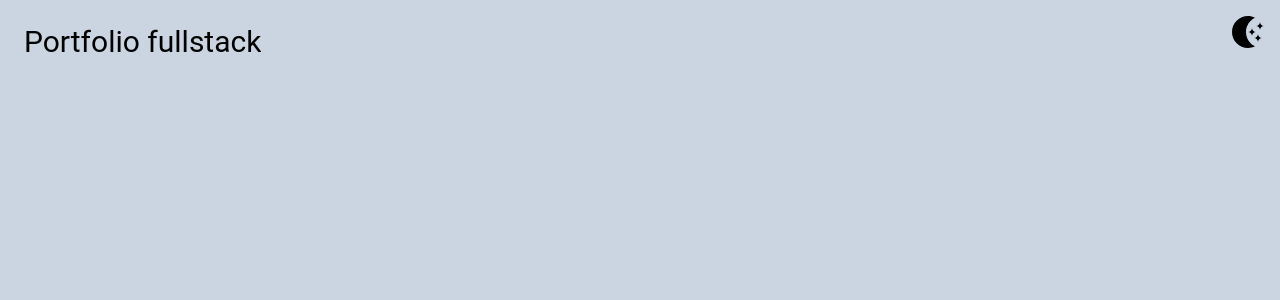
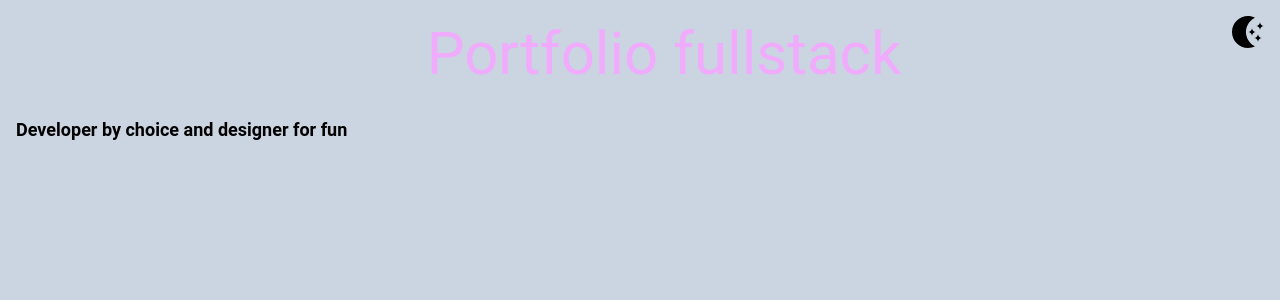
Before and after one commit to Oniros-six/Porfolio, a React (Vite) app: page / in a window 1280 px wide. Shown: the top 300 px of the page. Built offline with nearby package versions, Linux system fonts and the light colour scheme.

Commit message:
Componetice el boton, el titulo, y la cabecera, agregue estilos y animacion. A la animacion le hace falta pero por ahora asi esta bien

```diff
--- /dev/null
+++ b/src/components/Boton.jsx
@@ -0,0 +1,17 @@
+
+import React from "react";
+
+const Boton = (props) => {
+    const {nombre, clases, icon, secondicon} = props;
+    return (
+        <button className={clases} {...props}>
+            {nombre}
+            <i className={icon}/>
+            <i className={secondicon}/>
+        </button>
+
+    )
+
+}
+
+export default Boton;
--- a/src/components/Header.jsx
+++ b/src/components/Header.jsx
@@ -1,7 +1,8 @@
-import anime from "animejs";
 import React, { useEffect, useState } from "react";
 import { ReactComponent as Moon } from "../../assets/moon.svg";
 import { ReactComponent as Sun } from "../../assets/sun.svg";
+import Titulo from "./Titulo";
+import Boton from "./Boton";
 
 const Header = () => {
   const [tema, setTema] = useState("dark");
@@ -23,42 +24,21 @@ const Header = () => {
     document.documentElement.classList.value = tema;
   };
 
-useEffect(() => {
-  var textWrapper = document.querySelector(".titulo");
-
-  textWrapper.innerHTML = textWrapper.textContent.replace(
-    /\S/g,
-    "<span class='letter'>$&</span>"
-  );
-
-  anime.timeline().add({
-    targets: ".titulo .letter",
-    translateY: [200, 0],
-    easing: "easeInExpo",
-    opacity: 100,
-    duration: 1700,
-    delay: (el, i) => 400 + 70 * i,
-  });
-
-
-}, [])
-
-
   return (
     <header className="header-main">
-      <h1 className="titulo">Portfolio fullstack</h1>
+      <Titulo />
 
-      <button
+      <Boton
         onClick={() => {
           cambiarFondo();
         }}
-      >
-        {tema === "dark" ? <Moon /> : <Sun />}
-      </button>
+        nombre={tema === "dark" ? <Moon /> : <Sun />}
+      />
 
-      {/* <div className="text-xl font-semibold md:text-3xl">
-        developer by choice and designer for fun
-      </div> */}
+
+      <div className="descripcion">
+        Developer by choice and designer for fun
+      </div>
     </header>
   );
 };
--- /dev/null
+++ b/src/components/Titulo.jsx
@@ -0,0 +1,46 @@
+import React, { useEffect, useRef } from "react";
+import anime from "animejs";
+
+const Titulo = () => {
+  const titulo = useRef();
+
+  useEffect(() => {
+    var textWrapper = titulo.current;
+
+    textWrapper.innerHTML = textWrapper.textContent.replace(
+      /\S/g,
+      "<span class='letter'>$&</span>"
+    );
+
+    anime.timeline().add({
+      targets: ".letter",
+      easing: "easeInOutQuad",
+      opacity: [0, 1],
+      duration: 1000,
+      keyframes: [{ color: "#701a75" }, { color: "#f0abfc" }],
+      delay: (el, i) => 330 + 70 * i,
+    });
+
+    const rect = titulo.current.getBoundingClientRect();
+const screenWidth = window.innerWidth;
+const xPos = (screenWidth - rect.width) / 2;
+
+    anime.timeline().add({
+      targets: ".titulo",
+      translate: xPos,
+      easing: 'easeInOutElastic(1, .6)',
+      delay: 2300
+    });
+  }, []);
+
+
+  return (
+    <>
+      <h1 ref={titulo} className="titulo">
+        Portfolio fullstack
+      </h1>
+    </>
+  );
+};
+
+export default Titulo;
--- a/styles/styles.css
+++ b/styles/styles.css
@@ -531,18 +531,17 @@ video {
   --tw-backdrop-saturate:  ;
   --tw-backdrop-sepia:  ;
 }
-.button {
-  border-width: 2px;
-  --tw-border-opacity: 1;
-  border-color: rgb(127 29 29 / var(--tw-border-opacity));
+.descripcion {
+  font-size: 1.125rem;
+  line-height: 1.75rem;
+  font-weight: 600;
 }
 .index-main {
   margin: 0px;
 }
 .header-main {
   margin-bottom: 1rem;
-  display: flex;
-  justify-items: start;
+  display: inline-block;
 }
 .icon-theme {
   position: absolute;
@@ -556,8 +555,8 @@ video {
 .titulo {
   margin: 0.5rem;
   overflow: hidden;
-  font-size: 1.875rem;
-  line-height: 2.25rem;
+  font-size: 1.25rem;
+  line-height: 1.75rem;
 }
 .letter .titulo {
   display: inline-block;
@@ -572,23 +571,13 @@ video {
   }
 @media (min-width: 1024px) {
 
+    .titulo {
+    font-size: 3.75rem;
+    line-height: 1;
+  }
 
   }
 @media (min-width: 1280px) {
 
 
   }
-.text-xl {
-  font-size: 1.25rem;
-  line-height: 1.75rem;
-}
-.font-semibold {
-  font-weight: 600;
-}
-@media (min-width: 768px) {
-
-  .md\:text-3xl {
-    font-size: 1.875rem;
-    line-height: 2.25rem;
-  }
-}
--- a/styles/tailwind.css
+++ b/styles/tailwind.css
@@ -39,16 +39,16 @@
 
 @layer components {
 
-.button {
-    @apply border-2 border-red-900
+
+.descripcion{
+   @apply text-lg font-semibold
 }
-
 .index-main {
   @apply m-0
 }
 
 .header-main{
-  @apply flex justify-items-start mb-4
+  @apply inline-block mb-4
 }
 
 .icon-theme{
@@ -56,7 +56,7 @@
 }
 
 .titulo {
-    @apply text-3xl m-2 overflow-hidden
+    @apply text-xl m-2 overflow-hidden
 }
 
 .letter .titulo {
@@ -77,6 +77,9 @@
 
   @screen lg {
 
+    .titulo {
+      @apply text-6xl
+  }
 
   }
 
--- a/vite.config.js
+++ b/vite.config.js
@@ -2,7 +2,6 @@ import { defineConfig } from 'vite'
 import react from '@vitejs/plugin-react'
 import svgr from "vite-plugin-svgr";
 
-// https://vitejs.dev/config/
 export default defineConfig({
   plugins: [svgr(), react()],
 })
```
